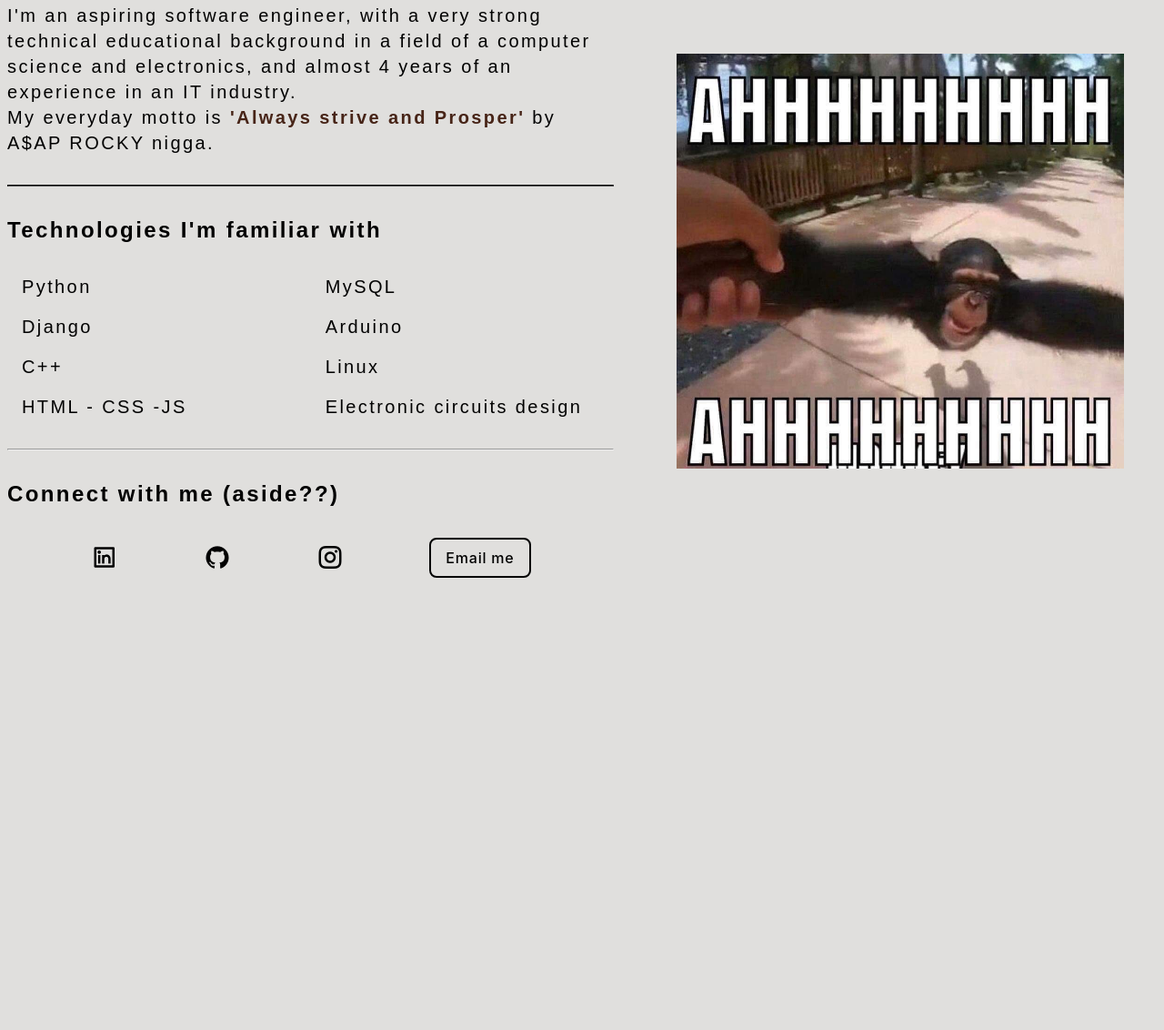
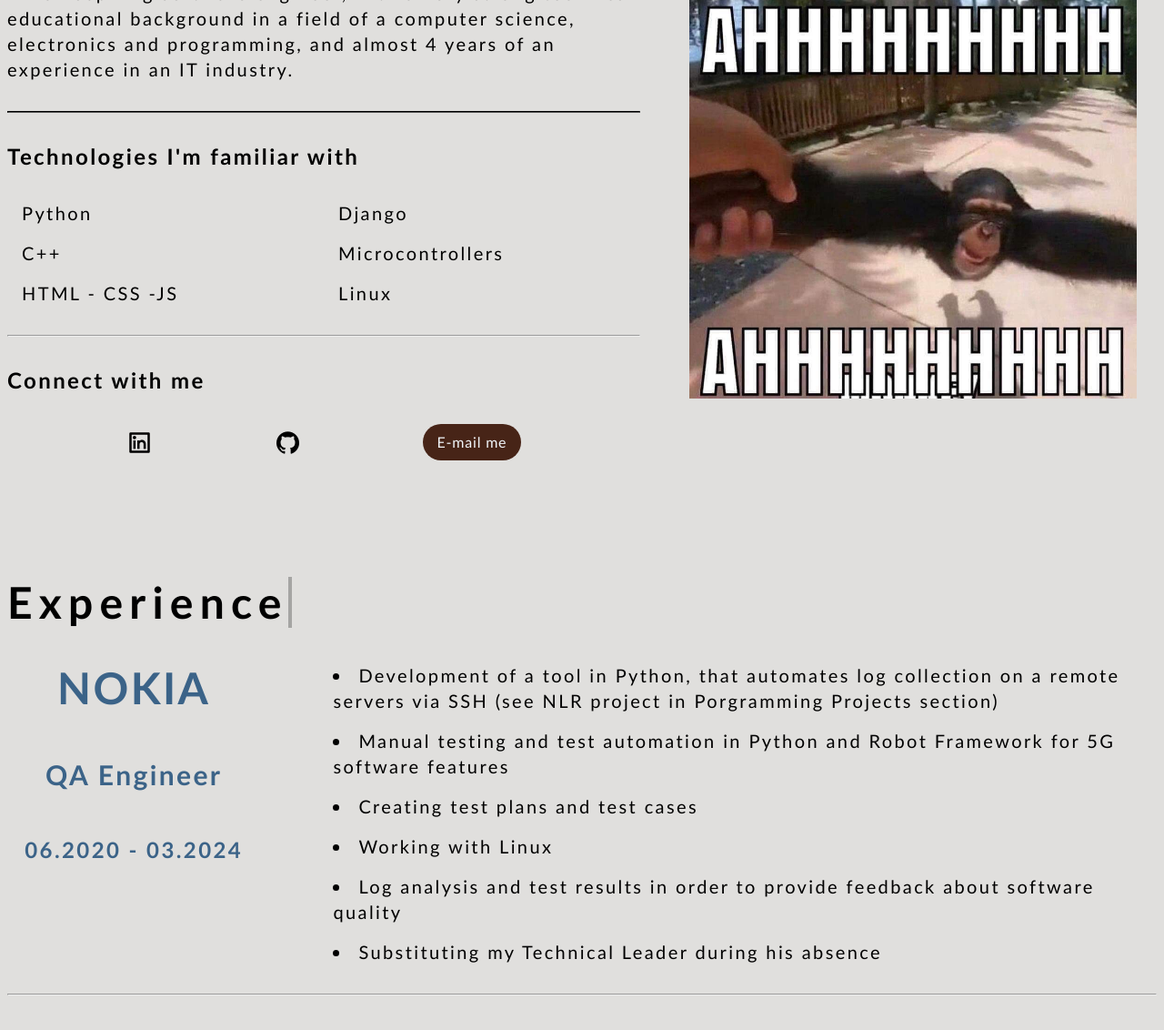
Before and after one commit to midnight1337/portfolio, a website built with Vite: page index.html in a window 1280 px wide. Shown: the part 430-1562 px from the top of the page at 91% size. Before the commit the page ends 1065 px from the top, so only its background shows below. Built offline with nearby package versions, Linux system fonts and the light colour scheme; a web font is replaced by a local one.

Commit message:
work section, content, responsive, content scroll reveals

```diff
--- a/index.html
+++ b/index.html
@@ -8,7 +8,8 @@
     <!-- Google icons -->
     <link href="https://api.fontshare.com/v2/css?f[]=general-sans@400,500,600,700&display=swap" rel="stylesheet">
     <!-- Google icons -->
-    <link rel="stylesheet" href="https://fonts.googleapis.com/css2?family=Material+Symbols+Outlined:opsz,wght,FILL,GRAD@24,400,0,0" />
+    <link rel="stylesheet"
+        href="https://fonts.googleapis.com/css2?family=Material+Symbols+Outlined:opsz,wght,FILL,GRAD@24,400,0,0" />
     <!-- Remixicons CSS - icons stuff -->
     <link rel="stylesheet" href="https://cdnjs.cloudflare.com/ajax/libs/remixicon/4.2.0/remixicon.css">
     <!-- Scrollreveal - this is used for photo slowly showing up -->
@@ -28,10 +29,10 @@
                     <a href="#about" class="header__link">About me</a>
                 </li>
                 <li>
-                    <a href="#work" class="header__link">Work</a>
+                    <a href="#experience" class="header__link">Experience</a>
                 </li>
                 <li>
-                    <a href="#featured" class="header__link">Projects</a>
+                    <a href="#projects" class="header__link">Projects</a>
                 </li>
                 <li>
                     <a href="#contact" class="header__link">Contact</a>
@@ -42,8 +43,10 @@
                 </li>
             </ul>
             <button class="header__menu-bar-btn">
-                <svg xmlns="http://www.w3.org/2000/svg" fill="none" viewBox="0 0 24 24" stroke-width="1.5" stroke="currentColor">
-                    <path stroke-linecap="round" stroke-linejoin="round" d="M3.75 6.75h16.5M3.75 12h16.5m-16.5 5.25h16.5" />
+                <svg xmlns="http://www.w3.org/2000/svg" fill="none" viewBox="0 0 24 24" stroke-width="1.5"
+                    stroke="currentColor">
+                    <path stroke-linecap="round" stroke-linejoin="round"
+                        d="M3.75 6.75h16.5M3.75 12h16.5m-16.5 5.25h16.5" />
                 </svg>
             </button>
         </nav>
@@ -58,10 +61,10 @@
                     <a href="#about" class="mobile-nav__link">About me</a>
                 </li>
                 <li>
-                    <a href="#work" class="mobile-nav__link">Work</a>
+                    <a href="#experience" class="mobile-nav__link">Experience</a>
                 </li>
                 <li>
-                    <a href="#featured" class="mobile-nav__link">Featured</a>
+                    <a href="#projects" class="mobile-nav__link">Projects</a>
                 </li>
                 <li>
                     <a href="#contact" class="mobile-nav__link">Contact</a>
@@ -76,55 +79,47 @@
     <!-- Mobile navigation -->
 
     <main>
-        <section class="about container section">
+        <section id="about" class="about container section">
             <div class="section__title-container">
                 <h1 class="section__title">About me</h1>
             </div>
             <div class="about__container">
                 <div class="about__content">
-                    <h2 class="about__subtitle">Hello there, I'm Kamil.</h2>
+                    <h2 class="about__subtitle">Hello there, I'm Kamil 👋</h2>
                     <p class="about__description">
-                        I'm an aspiring software engineer, with a very strong technical educational background in a field of a computer science and electronics,
+                        I'm an aspiring software engineer, with a very strong technical educational background in a
+                        field of a computer science, electronics and programming,
                         and almost 4 years of an experience in an IT industry.
-                        <br>
-                        My everyday motto is <strong>'Always strive and Prosper'</strong> by A$AP ROCKY nigga.
                     </p>
                     <hr class="content__hr" />
                     <h2 class="about__subtitle">Technologies I'm familiar with</h2>
                     <div class="about__technologies-wrapper">
                         <ul class="about__technologies-ul">
                             <li class="about__list">Python</li>
-                            <li class="about__list">Django</li>
                             <li class="about__list">C++</li>
                             <li class="about__list">HTML - CSS -JS</li>
                         </ul>
                         <ul class="about__technologies-ul">
-                            <li class="about__list">MySQL</li>
-                            <li class="about__list">Arduino</li>
+                            <li class="about__list">Django</li>
+                            <li class="about__list">Microcontrollers</li>
                             <li class="about__list">Linux</li>
-                            <li class="about__list">Electronic circuits design</li>
                         </ul>
                     </div>
                     <hr class="about__hr" />
-                    <h2 class="about__subtitle">Connect with me (aside??)</h2>
+                    <h2 class="about__subtitle">Connect with me</h2>
                     <div class="about__social-wrapper">
                         <ul class="about__social-ul">
                             <li class="about__list">
-                                <a href="" class="icons">
+                                <a target="_blank" href="https://www.linkedin.com/in/kamil-koltowski/" class="icons">
                                     <i class="ri-linkedin-box-line"></i>
                                 </a>
                             </li>
                             <li class="about__list">
-                                <a href="" class="icons">
+                                <a target="_blank" href="https://github.com/midnight1337" class="icons">
                                     <i class="ri-github-fill"></i>
                                 </a>
                             </li>
-                            <li class="about__list">
-                                <a href="" class="icons">
-                                    <i class="ri-instagram-line"></i>
-                                </a>
-                            </li>
-                            <a href="" class="btn-shadow">Email me</a>
+                            <a target="_blank" href="mailto:kamil.koltows@gmail.com" class="btn">E-mail me</a>
                         </ul>
                     </div>
                 </div>
@@ -132,6 +127,43 @@
                     <img class="about__img" src="about-picture.jpeg" alt="profile-picture">
                 </div>
             </div>
+        </section>
+
+        <section id="experience" class="experience container section">
+            <div class="section__title-container">
+                <h1 class="section__title">Experience</h1>
+            </div>
+            <div class="experience__content">
+                <div class="experience__description">
+                    <h2 class="experience__company-title">NOKIA</h2>
+                    <h3 class="experience__company-role">QA Engineer</h3>
+                    <h4 class="experience__company-duration">06.2020 - 03.2024</h4>
+                </div>
+                <div class="experience__responsibilites-wrapper">
+                    <ul class="experience__responsibilities-ul">
+                        <li class="experience__list">
+                            Development of a tool in Python, that automates log collection on a remote servers via SSH (see NLR
+                            project in Porgramming Projects section)
+                        </li>
+                        <li class="experience__list">
+                            Manual testing and test automation in Python and Robot Framework for 5G software features
+                        </li>
+                        <li class="experience__list">
+                            Creating test plans and test cases
+                        </li>
+                        <li class="experience__list">
+                            Working with Linux
+                        </li>
+                        <li class="experience__list">
+                            Log analysis and test results in order to provide feedback about software quality
+                        </li>
+                        <li class="experience__list">
+                            Substituting my Technical Leader during his absence
+                        </li>
+                    </ul>
+                </div>
+            </div>
+            <hr class="experience__hr" />
         </section>
     </main>
 
--- a/src/main.js
+++ b/src/main.js
@@ -2,6 +2,7 @@
 import '../styles/style.css'
 import '../styles/components/header.css'
 import '../styles/components/about.css'
+import '../styles/components/experience.css'
 import '../styles/components/projects.css'
 import '../styles/components/contact.css'
 import '../styles/components/footer.css'
--- a/src/utils/scroll-reveal.js
+++ b/src/utils/scroll-reveal.js
@@ -8,6 +8,8 @@
 
     sr.reveal('.about__content', { origin: 'left' });
     sr.reveal('.about__img-wrapper', { origin: 'top' });
+    sr.reveal('.experience__description', { origin: 'left' });
+    sr.reveal('.experience__responsibilites-wrapper', { origin: 'right' });
 }
 
 export default scroll_reveal;
--- a/styles/components/about.css
+++ b/styles/components/about.css
@@ -72,6 +72,7 @@
     font-size: var(--size-base);
 }
 
+
 /* Media templates */
 /* xs */
 @media (min-width: 475px) {
@@ -143,7 +144,7 @@
 
     .section__title {
         font-size: var(--size-5xl);
-        gap: 2rem;
+        margin-bottom: 2rem;
     }
 
     .about__subtitle {
--- /dev/null
+++ b/styles/components/experience.css
@@ -0,0 +1,143 @@
+.experience__content {
+    display: flex;
+    flex-direction: column;
+    justify-content: center;
+    gap: 1rem;
+}
+
+.experience__description {
+    display: flex;
+    flex-direction: column;
+    justify-content: space-between;
+    align-items: center;
+    min-width: 30ch;
+    color: var(--clr-light-blue);
+    gap: 1rem;
+}
+
+.experience__company-title {
+    font-size: var(--size-3xl);
+}
+
+.experience__company-role {
+    font-size: var(--size-lg);
+}
+
+.experience__company-duration {
+
+    font-size: var(--size-base);
+}
+
+.experience__responsibilities-ul {
+    display: flex;
+    flex-direction: column;
+    gap: 1rem;
+    font-size: var(--size-sm);
+    max-width: 120ch;
+    padding: 0;
+    list-style-position: inside;
+}
+
+.experience__hr {
+    margin-top: 1rem;
+}
+
+/* Media templates */
+/* xs */
+@media (min-width: 475px) {
+    .experience__content {
+        gap: 1.5rem;
+    }
+
+    .experience__company-title {
+        font-size: var(--size-3xl);
+    }
+
+    .experience__company-role {
+        font-size: var(--size-xl);
+    }
+
+    .experience__company-duration {
+
+        font-size: var(--size-lg);
+    }
+
+    .experience__responsibilities-ul {
+        font-size: var(--size-base);
+    }
+
+    .experience__hr {
+        margin-top: 1.5rem;
+    }
+}
+
+/* sm */
+/* @media (min-width: 640px) {} */
+
+/* md */
+/* @media (min-width: 768px) {} */
+
+/* lg */
+@media (min-width: 1024px) {
+    .experience__content {
+        flex-direction: row;
+        gap: 3rem;
+    }
+
+    .experience__description {
+        gap: 3rem;
+        justify-content: flex-start;
+    }
+
+    .experience__company-title {
+        font-size: var(--size-4xl);
+    }
+
+    .experience__company-role {
+        font-size: var(--size-2xl);
+    }
+
+    .experience__company-duration {
+
+        font-size: var(--size-xl);
+    }
+
+    .experience__responsibilities-ul {
+        font-size: var(--size-lg);
+    }
+}
+
+/* xl */
+@media (min-width: 1280px) {
+    .experience__content{
+        gap: 5rem;
+    }
+
+    .experience__description {
+        justify-content: space;
+    }
+
+    .experience__company-title {
+        font-size: var(--size-5xl);
+    }
+
+    .experience__company-role {
+        font-size: var(--size-3xl);
+    }
+
+    .experience__company-duration {
+
+        font-size: var(--size-2xl);
+    }
+
+    .experience__responsibilities-ul {
+        font-size: var(--size-xl);
+    }
+
+    .experience__hr {
+        margin-top: 2rem;
+    }
+}
+
+/* 2xl */
+/* @media (min-width: 1536px) {} */
--- a/styles/components/header.css
+++ b/styles/components/header.css
@@ -19,6 +19,7 @@
     align-items: flex-end;
     text-transform: uppercase;
     font-size: var(--size-xs);
+    font-family: andale mono, 'monospace';
 }
 
 .header__menu-bar-btn {
--- a/styles/style.css
+++ b/styles/style.css
@@ -53,14 +53,11 @@
 * {
     /* Debugging border */
     /* border: 1px solid red; */
-
     /* Custom scrollbar for Firefox, width: auto or thin */
     scrollbar-width: auto;
     scrollbar-color: var(--clr-dark-brown) var(--clr-light-grey);
-
     margin: 0;
     line-height: calc(1em + 0.5rem);    /* Better scalling of text */
-
     box-sizing: border-box;
 }
 
@@ -69,10 +66,12 @@
 }
 
 body {
-    font-family: 'General Sans', sans-serif;
+    /* font-family: 'General Sans', sans-serif; */
+    font-family: trebuchet ms, 'sans-serif';
     background-color: var(--clr-light-grey);
     color: var(--clr-text);
     letter-spacing: 0.15em;
+    margin-bottom: 5rem;
 }
 
 /* By default these elements are inline so we overrite them */
--- a/styles/utils.css
+++ b/styles/utils.css
@@ -1,6 +1,18 @@
 /*
     Common interfaces
 */
+
+.container {
+    width: 100%;
+    margin-left: auto;
+    margin-right: auto;
+    padding-left: 0.5rem;
+    padding-right: 0.5rem;
+}
+
+.section {
+    margin-top: 8rem;
+}
 
 .btn {
     display: inline-block;
@@ -85,18 +97,6 @@
 
 /* End of Test button */
 
-.container {
-    width: 100%;
-    margin-left: auto;
-    margin-right: auto;
-    padding-left: 0.5rem;
-    padding-right: 0.5rem;
-}
-
-.section {
-    margin-top: 5rem;
-}
-
 .icons {
     display: inline-block;
     font-size: var(--size-3xl);
@@ -114,6 +114,7 @@
     border-color: var(--clr-text);
 }
 
+/* Blinking cursor and typing effect */
 @keyframes typing {
     from {
         width: 0
@@ -137,6 +138,7 @@
         border-right-color: transparent
     }
 }
+/* Blinking cursor and typing effect */
 
 /* Blinking dot */
 /* <div id="blink"></div> */
@@ -181,10 +183,6 @@
     .container {
         max-width: 1024px;
     }
-
-    .section {
-        margin-top: 10rem;
-    }
 }
 
 /* xl */
--- a/todo.txt
+++ b/todo.txt
@@ -1,12 +1,17 @@
 TODO:
 Header - remove border bottom, do hr instead
 Dont scrollreveal about section on mobile screen
+Add slightly black fade going from top to some point of the page
+Do connect with me aside when section about not visible
+section__title-container and section__title shares settings between all media queries taken from about section - to be inspected
+Margin top of section in mobile version too big, use media queries
 
 
 TODO LATER:
 Add language switcher PL/ENG
 Images lazy loading
 When mobile-navi menu is on, then blur background and display 'X' button as exit from mobile-navi menu
+Load media animations only when they are visible on page scroll: https://stackoverflow.com/questions/27462306/css3-animate-elements-if-visible-in-viewport-page-scroll
 
 
 DONE:
```
